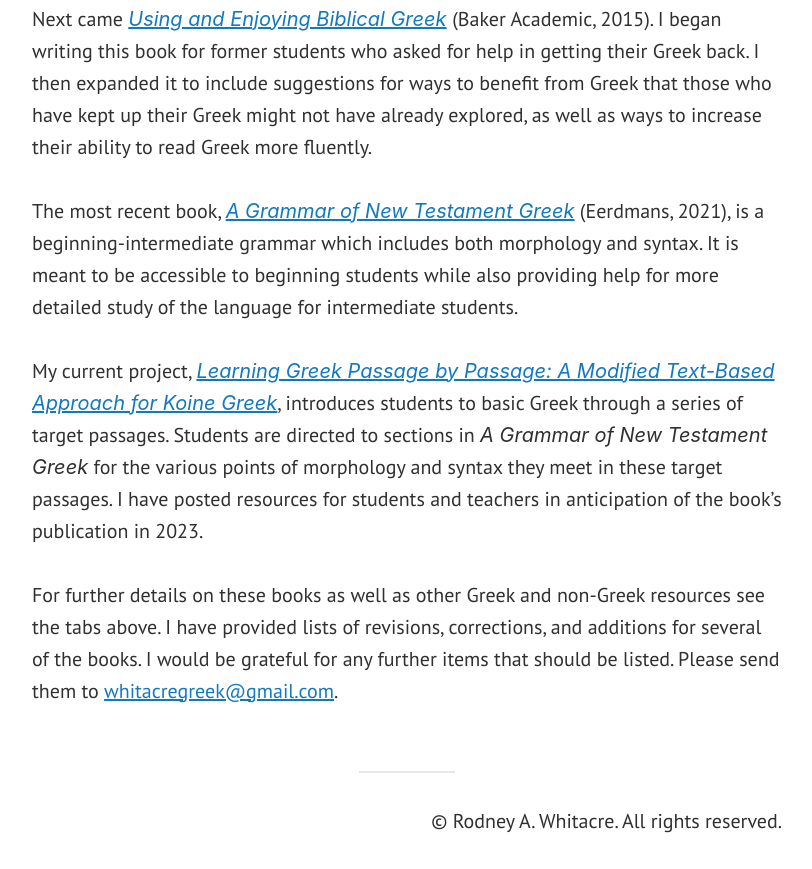
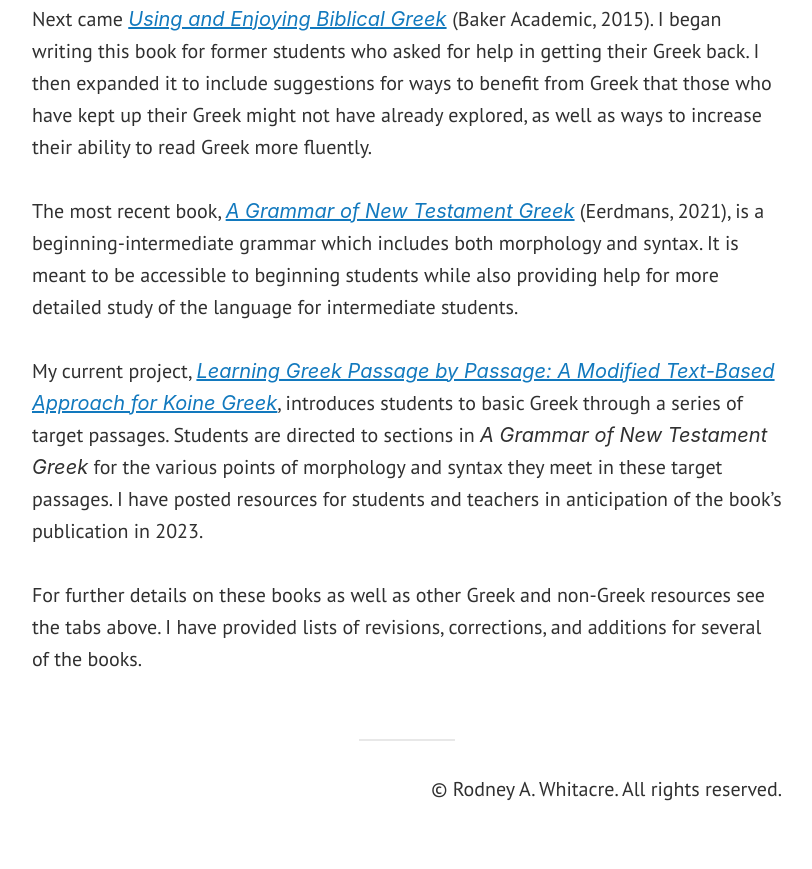
Before and after one commit to chadwhitacre/whitacregreek.com, a website: page docs/index.html in a window 1280 px wide. Shown: the part 1438-2307 px from the top of the page, without its empty margins (233-1045 px from the left). After the commit the page ends 2275 px from the top, so only its background shows below. Drawn offline with Linux system fonts and the light colour scheme; a web font is replaced by a local one.

Commit message:
Remove whitacregreek@gmail.com

```diff
--- a/docs/index.html
+++ b/docs/index.html
@@ -547,13 +547,7 @@
                       For further details on these books as well as other Greek
                       and non-Greek resources see the tabs above. I have
                       provided lists of revisions, corrections, and additions
-                      for several of the books. I would be grateful for any
-                      further items that should be listed. Please send them to
-                      <a
-                        rel="noreferrer noopener"
-                        href="mailto:whitacregreek@gmail.com"
-                        >whitacregreek@gmail.com</a
-                      >.
+                      for several of the books.
                     </p>
                   </div>
                 </div>
```
Also changed, not shown: docs/a-patristic-greek-reader/index.html (+1 -8 lines), docs/grammar-of-new-testament-greek/index.html (+1 -7 lines), docs/using-and-enjoying-biblical-greek/index.html (+1 -7 lines), 1 other file.
